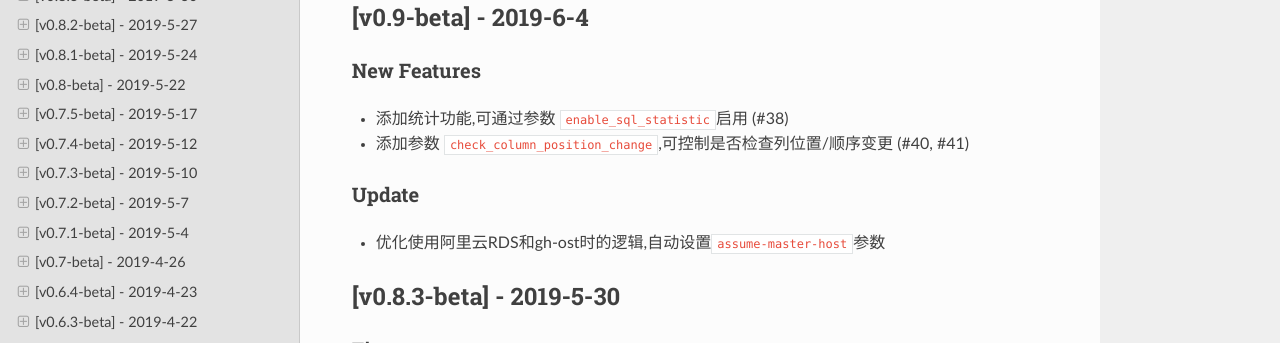
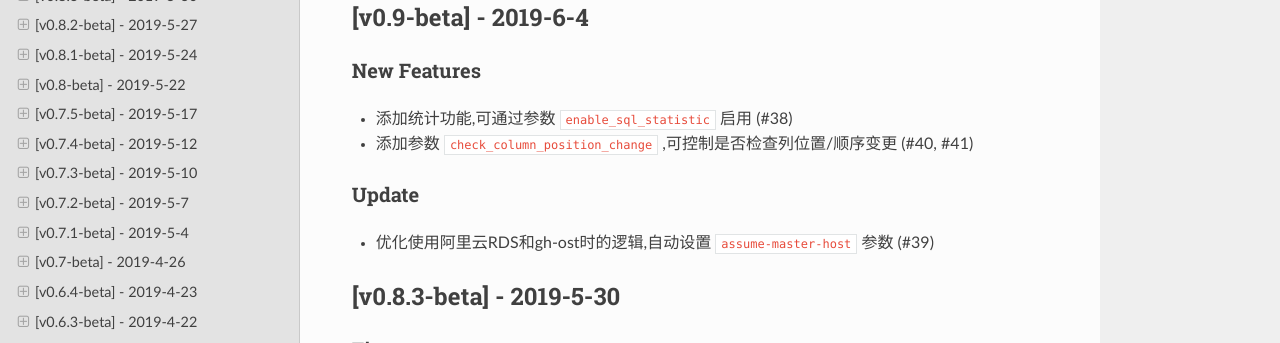
Before and after one commit to hanchuanchuan/goInception, an MkDocs documentation site: the page built from docs/changelog.md, in a window 1280 px wide and 900 px high. Shown: the part 167-510 px from the top of the window. Built offline with MkDocs 1.6.1, drawn with Linux system fonts in a browser that asks for light colours; nearby versions of some CDN libraries.

Commit message:
docs: update changelog

```diff
--- a/docs/changelog.md
+++ b/docs/changelog.md
@@ -4,11 +4,11 @@
 ## [v0.9-beta] - 2019-6-4
 
 ### New Features
-* 添加统计功能,可通过参数 `enable_sql_statistic`启用 (#38)
-* 添加参数 `check_column_position_change`,可控制是否检查列位置/顺序变更 (#40, #41)
+* 添加统计功能,可通过参数 `enable_sql_statistic` 启用 (#38)
+* 添加参数 `check_column_position_change` ,可控制是否检查列位置/顺序变更 (#40, #41)
 
 ### Update
-* 优化使用阿里云RDS和gh-ost时的逻辑,自动设置`assume-master-host`参数
+* 优化使用阿里云RDS和gh-ost时的逻辑,自动设置 `assume-master-host` 参数 (#39)
 
 
 ## [v0.8.3-beta] - 2019-5-30
```
